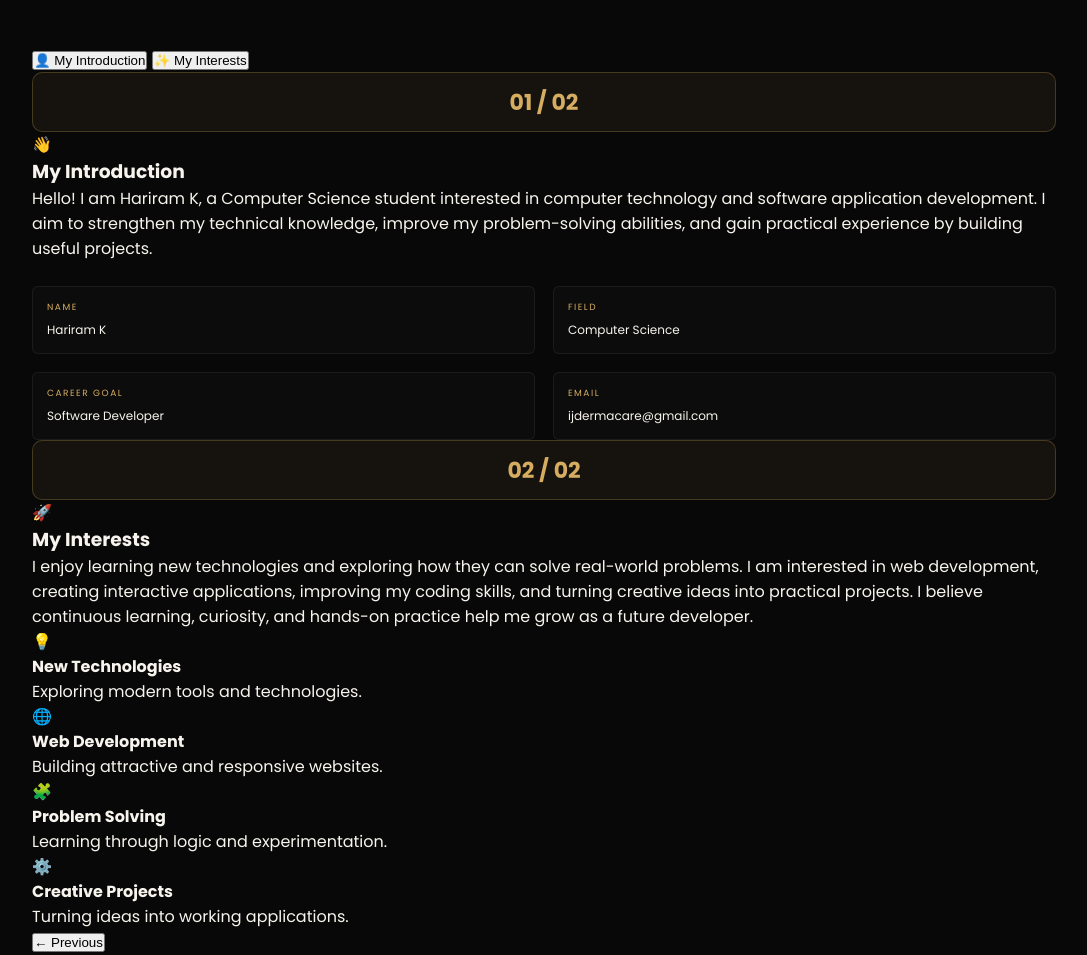
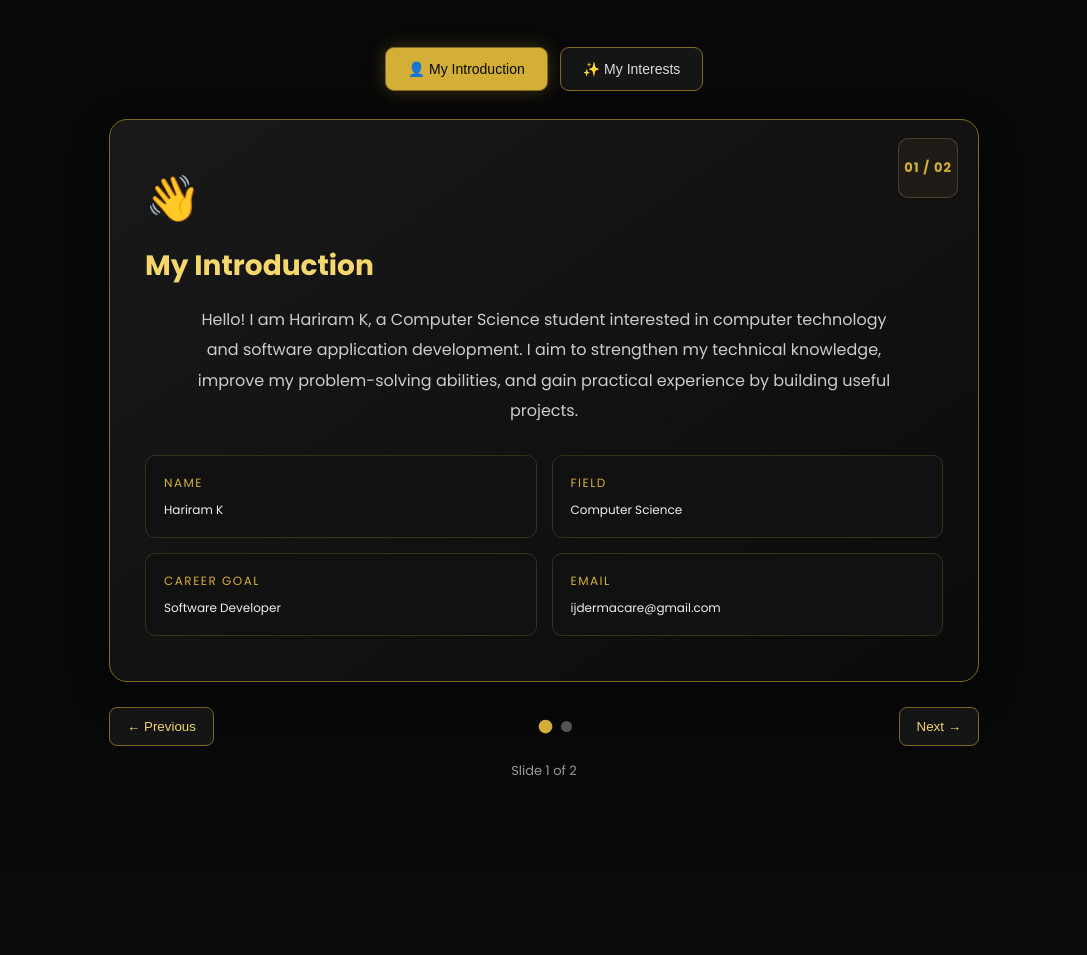
Before and after one commit to Hariram022/portfolio, a plain HTML site: page index.html in a window 1280 px wide. Shown: the part 981-1936 px from the top of the page, without its empty margins (96-1183 px from the left). Drawn offline with Linux system fonts and the light colour scheme.

```diff
--- a/style.css
+++ b/style.css
@@ -1574,3 +1574,269 @@
         font-size: 1.4rem;
     }
 }
+
+/* ===== INTERACTIVE ABOUT ME SLIDER ===== */
+
+.about-section {
+    background: #080808;
+    color: #fff;
+}
+
+.about-slider {
+    width: 100%;
+    max-width: 900px;
+    margin: 0 auto;
+    padding: 0 15px;
+    box-sizing: border-box;
+}
+
+/* About navigation */
+.about-nav {
+    display: flex;
+    justify-content: center;
+    flex-wrap: wrap;
+    gap: 12px;
+    margin: 35px 0 28px;
+}
+
+.about-nav-btn {
+    padding: 13px 22px;
+    background: #151515;
+    color: #ddd;
+    border: 1px solid #80691f;
+    border-radius: 9px;
+    cursor: pointer;
+    font-size: 14px;
+    transition: all 0.3s ease;
+}
+
+.about-nav-btn:hover,
+.about-nav-btn.active {
+    background: #d4af37;
+    color: #080808;
+    box-shadow: 0 0 18px rgba(212, 175, 55, 0.25);
+}
+
+/* Slide cards */
+.about-slide {
+    display: none;
+    position: relative;
+    padding: 45px 35px;
+    background: linear-gradient(145deg, #191919, #0b0b0b);
+    border: 1px solid #80691f;
+    border-radius: 18px;
+    box-shadow: 0 12px 35px rgba(0, 0, 0, 0.35);
+}
+
+.about-slide.active {
+    display: block;
+    animation: aboutSlideIn 0.45s ease;
+}
+
+.about-number {
+    position: absolute;
+    top: 18px;
+    right: 20px;
+    color: #d4af37;
+    font-size: 13px;
+    letter-spacing: 1px;
+}
+
+.about-slide-icon {
+    font-size: 45px;
+    margin-bottom: 12px;
+}
+
+.about-slide h3 {
+    color: #f5d76e;
+    font-size: 28px;
+    margin: 12px 0 18px;
+}
+
+.about-description {
+    color: #ccc;
+    line-height: 1.9;
+    max-width: 720px;
+    margin: 0 auto 28px;
+    text-align: center;
+}
+
+/* Introduction details */
+.about-details {
+    display: grid;
+    grid-template-columns: repeat(2, minmax(0, 1fr));
+    gap: 15px;
+    margin-top: 25px;
+}
+
+.about-details .detail-box {
+    padding: 18px;
+    background: #111;
+    border: 1px solid #393018;
+    border-radius: 10px;
+    transition: 0.3s ease;
+}
+
+.about-details .detail-box:hover {
+    border-color: #d4af37;
+    transform: translateY(-3px);
+}
+
+.detail-label {
+    color: #d4af37;
+    font-size: 12px;
+    letter-spacing: 1.5px;
+}
+
+.about-details .detail-box p {
+    color: #eee;
+    margin: 9px 0 0;
+    overflow-wrap: anywhere;
+}
+
+/* Interests grid */
+.interest-grid {
+    display: grid;
+    grid-template-columns: repeat(2, minmax(0, 1fr));
+    gap: 15px;
+}
+
+.interest-item {
+    padding: 22px 15px;
+    background: #111;
+    border: 1px solid #393018;
+    border-radius: 12px;
+    transition: all 0.3s ease;
+}
+
+.interest-item:hover {
+    transform: translateY(-5px);
+    border-color: #d4af37;
+    box-shadow: 0 8px 22px rgba(212, 175, 55, 0.1);
+}
+
+.interest-item > span {
+    font-size: 30px;
+}
+
+.interest-item h4 {
+    color: #f5d76e;
+    margin: 12px 0 8px;
+    font-size: 16px;
+}
+
+.interest-item p {
+    color: #bbb;
+    font-size: 13px;
+    line-height: 1.7;
+    margin: 0;
+}
+
+/* Previous and next controls */
+.about-controls {
+    display: flex;
+    align-items: center;
+    justify-content: space-between;
+    gap: 15px;
+    margin-top: 25px;
+}
+
+.about-arrow {
+    background: #151515;
+    border: 1px solid #80691f;
+    border-radius: 8px;
+    padding: 11px 17px;
+    color: #f5d76e;
+    cursor: pointer;
+    transition: 0.3s ease;
+}
+
+.about-arrow:hover {
+    background: #d4af37;
+    color: #080808;
+}
+
+.about-dots {
+    display: flex;
+    justify-content: center;
+    gap: 10px;
+}
+
+.about-dot {
+    width: 11px;
+    height: 11px;
+    padding: 0;
+    border: none;
+    border-radius: 50%;
+    background: #555;
+    cursor: pointer;
+    transition: 0.3s ease;
+}
+
+.about-dot.active {
+    background: #d4af37;
+    transform: scale(1.25);
+}
+
+.about-counter {
+    color: #999;
+    text-align: center;
+    font-size: 13px;
+    margin-top: 15px;
+}
+
+@keyframes aboutSlideIn {
+    from {
+        opacity: 0;
+        transform: translateY(12px);
+    }
+
+    to {
+        opacity: 1;
+        transform: translateY(0);
+    }
+}
+
+/* Responsive layout */
+@media (max-width: 600px) {
+    .about-slide {
+        padding: 45px 18px 25px;
+    }
+
+    .about-slide h3 {
+        font-size: 23px;
+    }
+
+    .about-nav {
+        display: grid;
+        grid-template-columns: 1fr 1fr;
+        gap: 8px;
+    }
+
+    .about-nav-btn {
+        padding: 12px 7px;
+        font-size: 12px;
+    }
+
+    .about-details,
+    .interest-grid {
+        grid-template-columns: 1fr;
+    }
+
+    .about-arrow {
+        padding: 10px;
+        font-size: 12px;
+    }
+}
+
+@media (prefers-reduced-motion: reduce) {
+    .about-slide.active {
+        animation: none;
+    }
+
+    .interest-item,
+    .about-arrow,
+    .about-nav-btn {
+        transition: none;
+    }
+}
```
